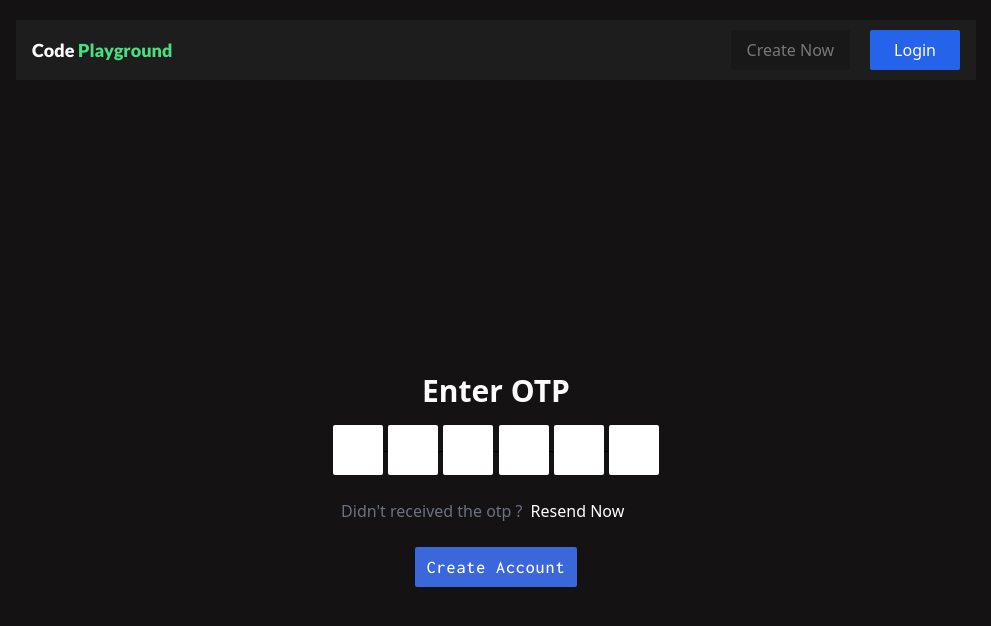
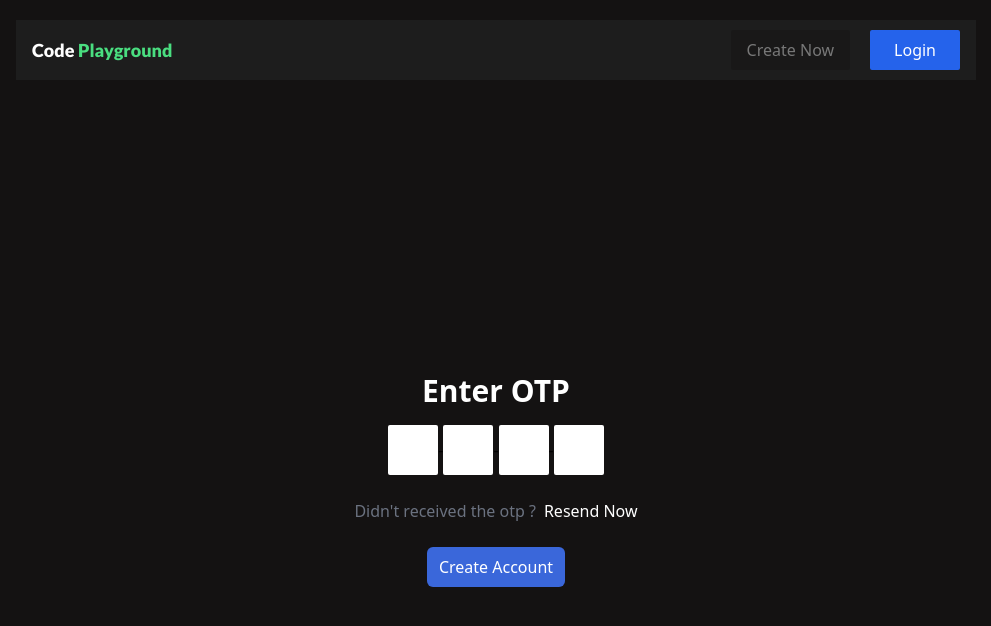
Before and after one commit to gaurav-goswami/Code-Playground, a React (Vite) app in the folder client/: page /auth/verify in a window 1280 px wide. Shown: the top 626 px of the page, without its empty margins (144-1135 px from the left). Built offline with nearby package versions, Linux system fonts and the light colour scheme.

Commit message:
fix signup

```diff
--- a/client/src/Interface/Interface.ts
+++ b/client/src/Interface/Interface.ts
@@ -112,6 +112,7 @@ export interface ISignUpRequestBody {
   username: string;
   email: string;
   password: string;
+  otp : string
 }
 
 export interface ISignUpResponseBody {
@@ -162,7 +163,7 @@ export interface ISendOtp extends ICommonInterface {
 
 export interface ISignupUser extends ICommonInterface {
   signUpFunc: (userDetails: any) => void | any;
-  userDetails: IRegisterUserState;
+  userDetails: IRegisterUserState | null;
 }
 
 export interface ILoginUser extends ICommonInterface {
--- a/client/src/Pages/Auth/VerifyEmail.tsx
+++ b/client/src/Pages/Auth/VerifyEmail.tsx
@@ -1,14 +1,28 @@
 import React, { useState } from "react";
 import MainWrapper from "../../Wrappers/MainWrapper";
 import OTPInput from "react-otp-input";
-import CTAButton from "../../Components/Button/CTAButton";
 import { useAppSelector } from "../../app/hooks";
+import { useSignUpMutation } from "../../app/service/Authentication";
+import { signUpUser } from "../../lib/AuthApi";
+import { useNavigate } from "react-router-dom";
 
 const VerifyEmail: React.FC = () => {
   const [otp, setOtp] = useState("");
+  const [disabled, setDisable] = useState<boolean>(false);
+  const navigate = useNavigate();
+  const details = useAppSelector((state) => state.signUp.user);
+  const [signUpFn] = useSignUpMutation();
 
-  const details = useAppSelector((state) => state.signUp.user);
   console.log(details);
+
+  const handleSignUp = async () => {
+    try {
+      signUpUser(signUpFn, details, otp, setDisable, navigate);
+    } catch (error) {
+      console.log(error);
+      console.log("Error while signing up");
+    }
+  };
 
   return (
     <>
@@ -19,7 +33,7 @@ const VerifyEmail: React.FC = () => {
             <OTPInput
               value={otp}
               onChange={setOtp}
-              numInputs={6}
+              numInputs={4}
               renderSeparator={<span>-</span>}
               renderInput={(props) => (
                 <input
@@ -37,18 +51,16 @@ const VerifyEmail: React.FC = () => {
             />
             <div className="p-2 w-full flex gap-2">
               <p className="text-gray-500">Didn't received the otp ? </p>
-              <button
-                className="text-white cursor-pointer"
-              >
-                Resend Now
-              </button>
+              <button className="text-white cursor-pointer">Resend Now</button>
             </div>
 
-            <CTAButton
-                style="text-white bg-[#3a67da] font-medium h-10 flex justify-center items-center gap-2 px-3 py-3 rounded-md md:min-w-[8rem] max-w-full transition-all duration-100 hover:bg-[#2f66ee] border-none"
+            <button
+              className="text-white bg-[#3a67da] font-medium h-10 flex justify-center items-center gap-2 px-3 py-3 rounded-md md:min-w-[8rem] max-w-full transition-all duration-100 hover:bg-[#2f66ee] border-none"
+              disabled={disabled}
+              onClick={handleSignUp}
             >
               Create Account
-            </CTAButton>
+            </button>
           </div>
         </div>
       </MainWrapper>
--- a/client/src/lib/AuthApi.ts
+++ b/client/src/lib/AuthApi.ts
@@ -29,19 +29,20 @@ export const sendOtp = async (
 export const signUpUser = async (
   signUpFunc: ISignupUser["signUpFunc"],
   userDetails: ISignupUser["userDetails"],
+  otp : string,
   setDisable: ISignupUser["setDisable"],
   navigate: ISignupUser["navigate"]
 ) => {
   const toastId = toast.loading("Signing up...");
   setDisable(true);
   try {
-    const response = await signUpFunc(userDetails).unwrap();
+    const response = await signUpFunc({...userDetails, otp}).unwrap();
     console.log("signup user api response", response);
     localStorage.setItem("username", response.data?.username);
     localStorage.setItem("isAuth", "true");
     toast.success("Signup successfully");
     setDisable(false);
-    navigate("/");
+    navigate("/playground");
   } catch (error: any) {
     console.log("Error in signup api", error);
     toast.error(error.data?.message);
```
Also changed, not shown: client/src/Components/Form/Login.tsx (line endings or trailing spaces).
